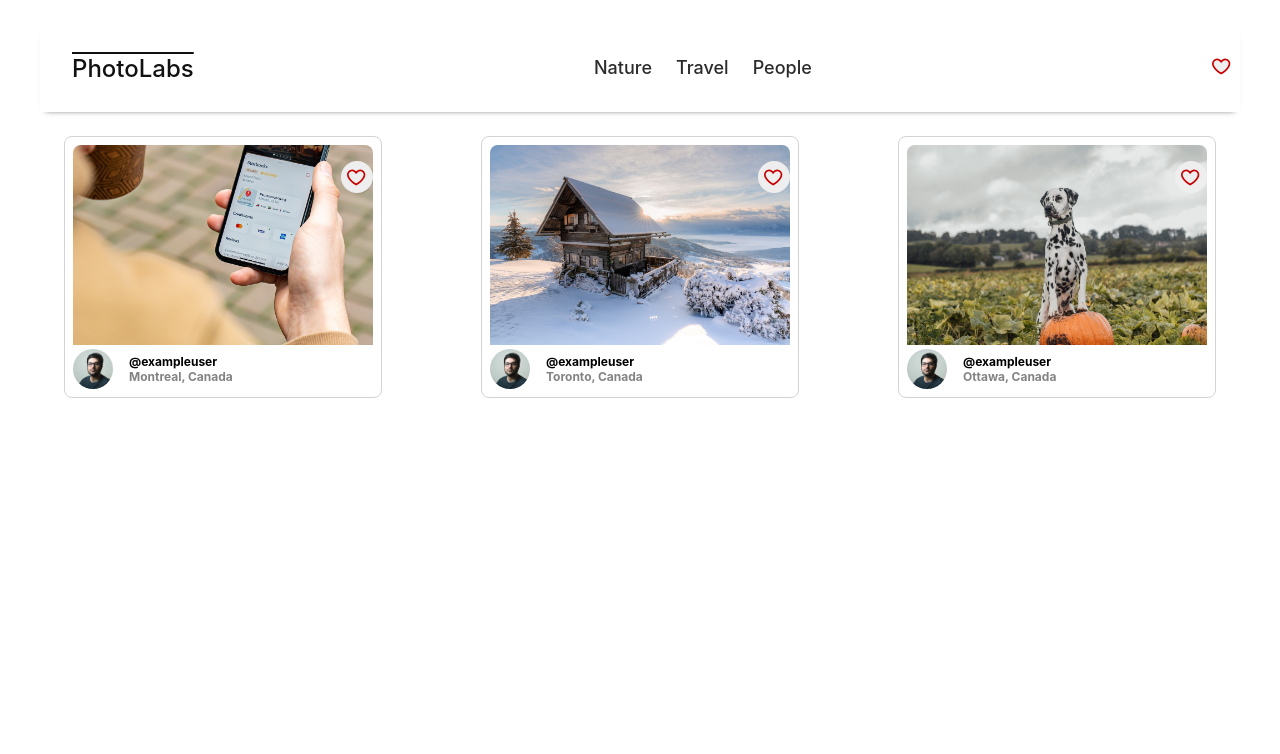
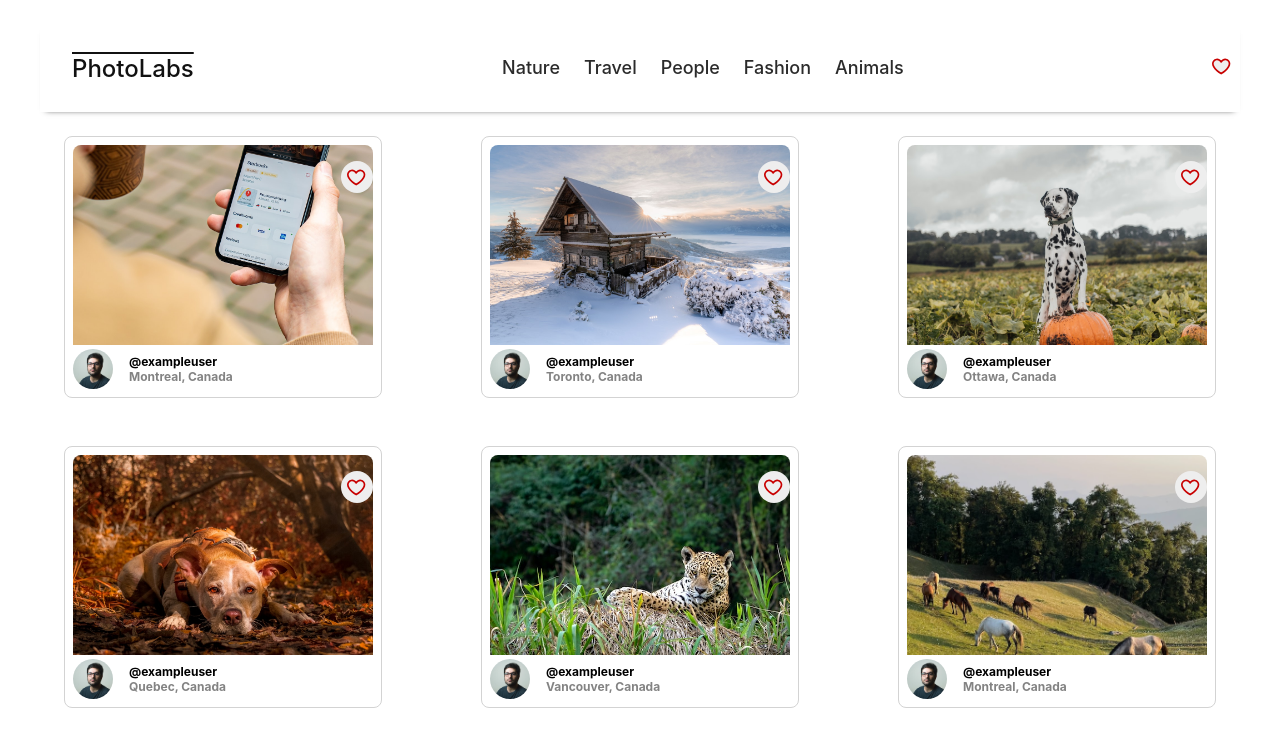
Before and after one commit to Amga20d/photolabs, a React (Vite) app in the folder frontend/: page / in a window 1280 px wide. Shown: the top 754 px of the page. Built offline with nearby package versions, Linux system fonts and the light colour scheme; the HTML template or start-up script is replaced by a standard one.

Commit message:
refactor to using mock data

```diff
--- a/frontend/src/App.jsx
+++ b/frontend/src/App.jsx
@@ -5,13 +5,15 @@
 // import TopicList from './components/TopicList';
 // import TopNavigationBar from './components/TopNavigationBar';
 import HomeRoute from "./components/HomeRoute";
+import photos from "./mocks/photos";
+import topics from "./mocks/topics";
 
 import './App.scss';
 
 const App = () => {
   return (
     <div className="App">
-      <HomeRoute />
+       <HomeRoute photos={photos} topics={topics} />
     </div>
   );
 };
--- a/frontend/src/components/HomeRoute.jsx
+++ b/frontend/src/components/HomeRoute.jsx
@@ -1,14 +1,13 @@
 import React from "react";
 import "../styles/HomeRoute.scss";
-
 import TopNavigation from "./TopNavigationBar";
 import PhotoList from "./PhotoList";
 
-const HomeRoute = () => {
+const HomeRoute = ({ photos, topics }) => {
   return (
     <div className="home-route">
-      <TopNavigation />
-      <PhotoList />
+      <TopNavigation topics={topics} />
+      <PhotoList photos={photos} />
     </div>
   );
 };
--- a/frontend/src/components/PhotoList.jsx
+++ b/frontend/src/components/PhotoList.jsx
@@ -1,61 +1,10 @@
 import "../styles/PhotoList.scss";
 import PhotoListItem from "./PhotoListItem";
 
-const sampleDataForPhotoList = [
-  {
-    id: 1,
-    location: {
-      city: "Montreal",
-      country: "Canada",
-    },
-    urls: {
-      full: "/Image-1-Full.jpeg",
-      regular: "/Image-1-Regular.jpeg",
-    },
-    user: {
-      username: "exampleuser",
-      name: "Joe Example",
-      profile: "/profile-1.jpg",
-    },
-  },
-  {
-    id: 2,
-    location: {
-      city: "Toronto",
-      country: "Canada",
-    },
-    urls: {
-      full: "/Image-2-Full.jpeg",
-      regular: "/Image-2-Regular.jpeg",
-    },
-    user: {
-      username: "exampleuser",
-      name: "Joe Example",
-      profile: "/profile-1.jpg",
-    },
-  },
-  {
-    id: 3,
-    location: {
-      city: "Ottawa",
-      country: "Canada",
-    },
-    urls: {
-      full: "/Image-3-Full.jpeg",
-      regular: "/Image-3-Regular.jpeg",
-    },
-    user: {
-      username: "exampleuser",
-      name: "Joe Example",
-      profile: "/profile-1.jpg",
-    },
-  },
-];
-
-const PhotoList = () => {
+const PhotoList = ({ photos }) => {
   return (
     <ul className="photo-list">
-      {sampleDataForPhotoList.map((photo) => (
+      {photos.map((photo) => (
         <li key={photo.id}>
           <PhotoListItem
             id={photo.id}
--- a/frontend/src/components/TopNavigationBar.jsx
+++ b/frontend/src/components/TopNavigationBar.jsx
@@ -2,11 +2,11 @@
 import TopicList from "./TopicList";
 import FavBadge from "./FavBadge";
 
-const TopNavigation = () => {
+const TopNavigation = ({ topics }) => {
   return (
     <div className="top-nav-bar">
       <span className="top-nav-bar__logo">PhotoLabs</span>
-      <TopicList />
+      <TopicList topics={topics} />
       <FavBadge isFavPhotoExist={false} /> {/* dummy for now */}
     </div>
   )
--- a/frontend/src/components/TopicList.jsx
+++ b/frontend/src/components/TopicList.jsx
@@ -1,28 +1,10 @@
 import "../styles/TopicList.scss";
 import TopicListItem from "./TopicListItem";
 
-const sampleDataForTopicList = [
-  {
-    id: 1,
-    slug: "topic-1",
-    title: "Nature",
-  },
-  {
-    id: 2,
-    slug: "topic-2",
-    title: "Travel",
-  },
-  {
-    id: 3,
-    slug: "topic-3",
-    title: "People",
-  },
-];
-
-const TopicList = () => {
+const TopicList = ({ topics }) => {
   return (
     <div className="top-nav-bar__topic-list">
-      {sampleDataForTopicList.map((topic) => (
+      {topics.map((topic) => (
         <TopicListItem key={topic.id} title={topic.title} />
       ))}
     </div>
```
